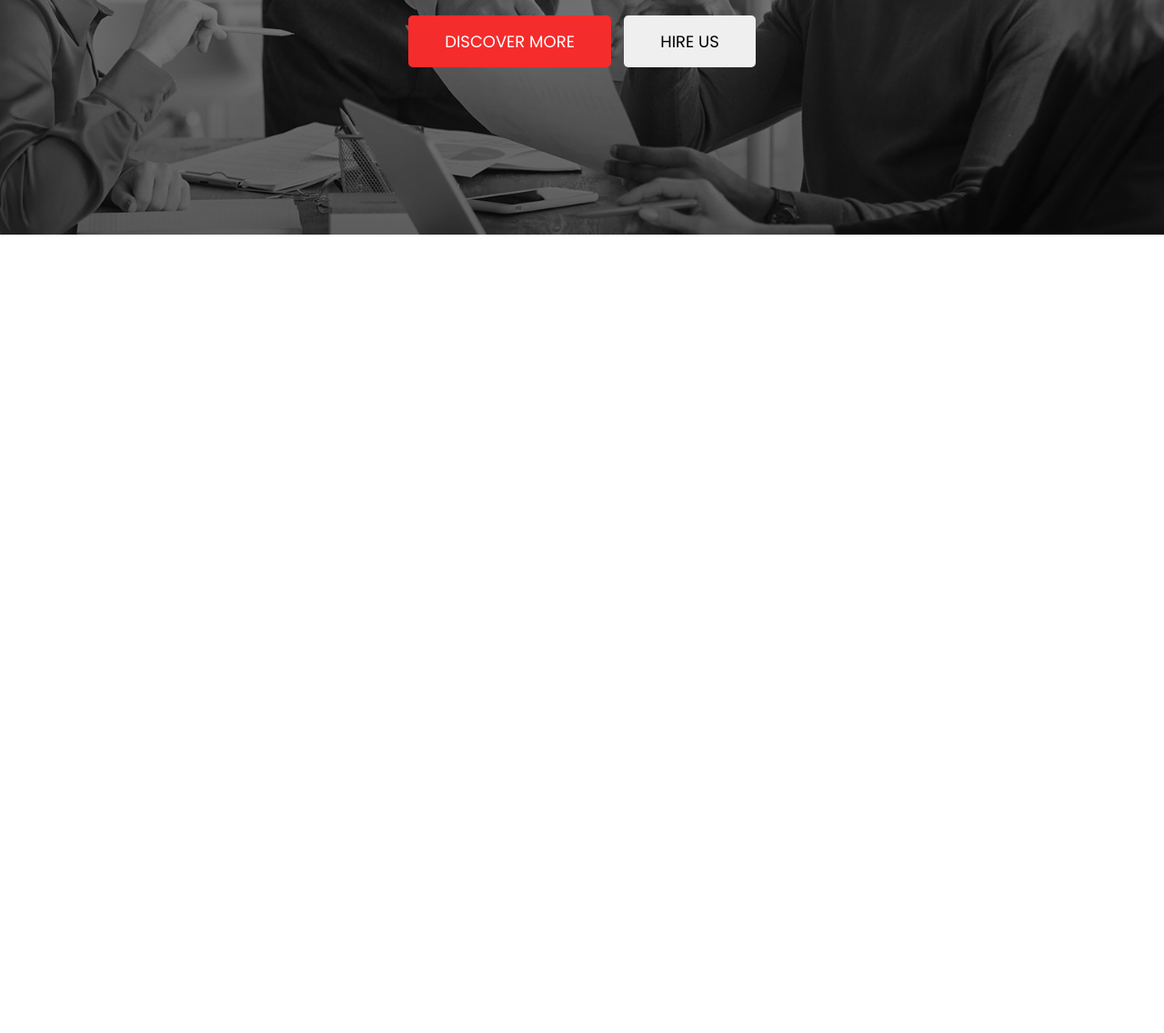
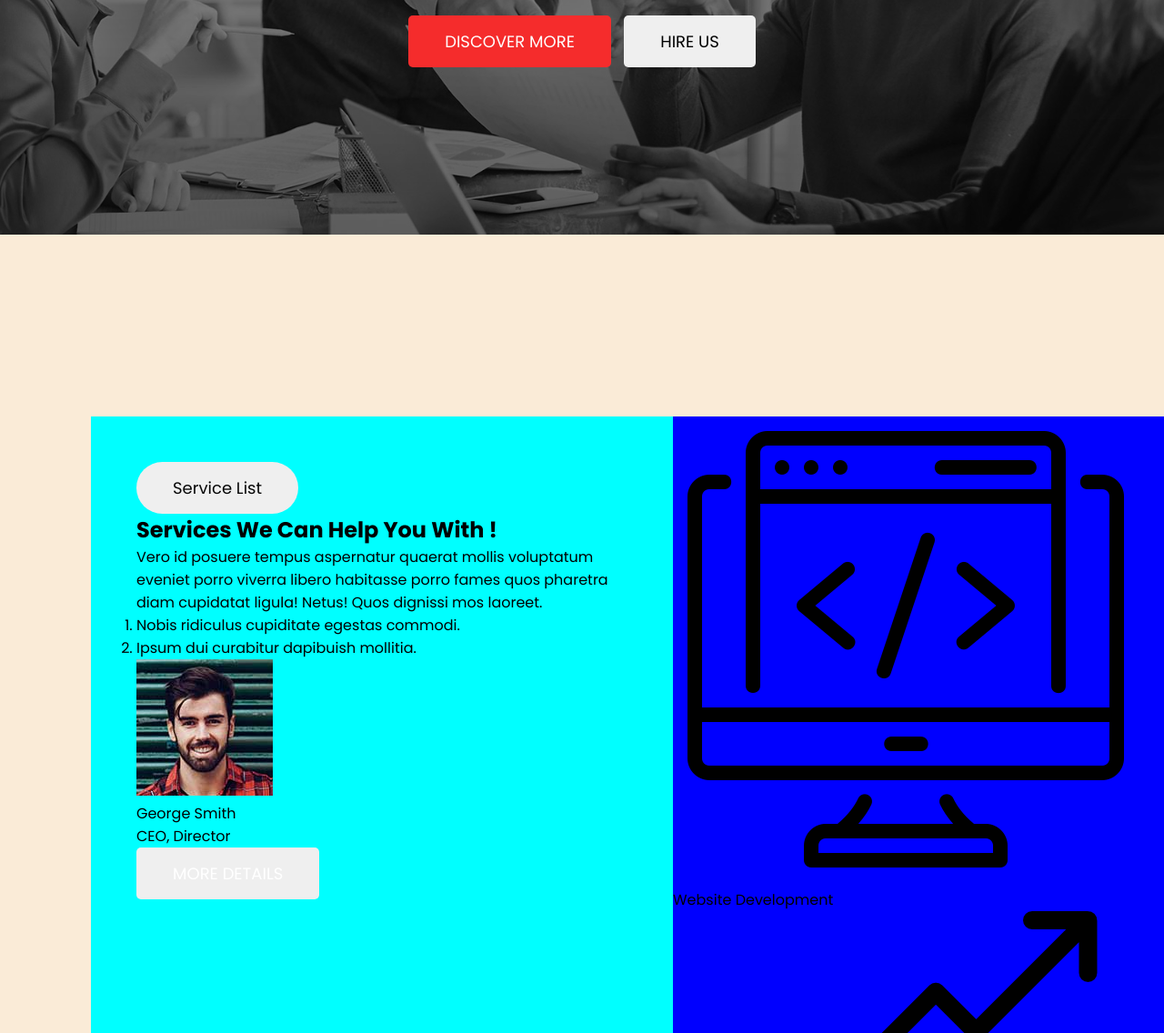
Before and after one commit to apurbojamananis/Digital-agency-using-HTML-CSS, a plain HTML site: page index.html in a window 1280 px wide. Shown: the part 624-1760 px from the top of the page at 91% size. Before the commit the page ends 882 px from the top, so only its background shows below. Drawn offline with Linux system fonts and the light colour scheme.

Commit message:
added some changes

```diff
--- a/index.html
+++ b/index.html
@@ -58,5 +58,71 @@
         </div>
       </section>
     </header>
+    <!-- ======================================-->
+    <!-- main content start -->
+    <!-- ======================================-->
+
+    <main>
+      <!-- ======================================-->
+      <!-- Services content start -->
+      <!-- ======================================-->
+      <div class="service">
+        <div class="services-description">
+          <div class="service-content">
+            <button class="btn service-btn">Service List</button>
+            <h2><span>Services</span> We Can Help You With !</h2>
+            <p>
+              Vero id posuere tempus aspernatur quaerat mollis voluptatum
+              eveniet porro viverra libero habitasse porro fames quos pharetra
+              diam cupidatat ligula! Netus! Quos dignissi mos laoreet.
+            </p>
+            <ol>
+              <li>Nobis ridiculus cupiditate egestas commodi.</li>
+              <li>Ipsum dui curabitur dapibuish mollitia.</li>
+            </ol>
+            <div class="service-owner-details">
+              <div class="owner-details">
+                <img src="./asset/image/author.jpg" alt="Author" />
+                <p>George Smith</p>
+                <p>CEO, Director</p>
+              </div>
+              <div class="owner-btn">
+                <button class="btn">MORE DETAILS</button>
+              </div>
+            </div>
+          </div>
+          <div class="service-images">
+            <div class="service-image-up">
+              <div class="images-content">
+                <img src="./asset/icons/coding.png" alt="" />
+                <p>Website Development</p>
+              </div>
+              <div class="images-content">
+                <img src="./asset/icons/bar-chart.png" alt="" />
+                <p>Graphic & Sketch Designing</p>
+              </div>
+            </div>
+            <div class="service-image-down">
+              <div class="images-content">
+                <img src="./asset/icons/startup.png" alt="" />
+                <p>SEO & Content Writing</p>
+              </div>
+              <div class="images-content">
+                <img src="./asset/icons/startup.png" alt="" />
+                <p>Digital Market Planning</p>
+              </div>
+            </div>
+          </div>
+        </div>
+      </div>
+
+      <!-- ======================================-->
+      <!-- service content end -->
+      <!-- ======================================-->
+    </main>
+    <!-- ======================================-->
+    <!-- footer content start -->
+    <!-- ======================================-->
+    <footer></footer>
   </body>
 </html>
--- a/styles/style.css
+++ b/styles/style.css
@@ -104,3 +104,38 @@
 .btn2 {
   color: rgb(0, 0, 0);
 }
+
+/* ===================== */
+/* SERVICES*/
+/* ===================== */
+.service {
+  background-color: #080808;
+  width: 100%;
+}
+
+.services-description {
+  max-width: 1920px;
+  display: flex;
+  background-color: antiquewhite;
+  margin: auto;
+  justify-content: space-around;
+}
+
+.service-content {
+  margin-top: 200px;
+  margin-left: 100px;
+  width: 50%;
+  background-color: aqua;
+  padding: 50px;
+}
+
+.service-images {
+  margin-top: 200px;
+  width: 50%;
+  background-color: blue;
+}
+
+.service-btn {
+  color: #080808;
+  border-radius: 30px;
+}
```
